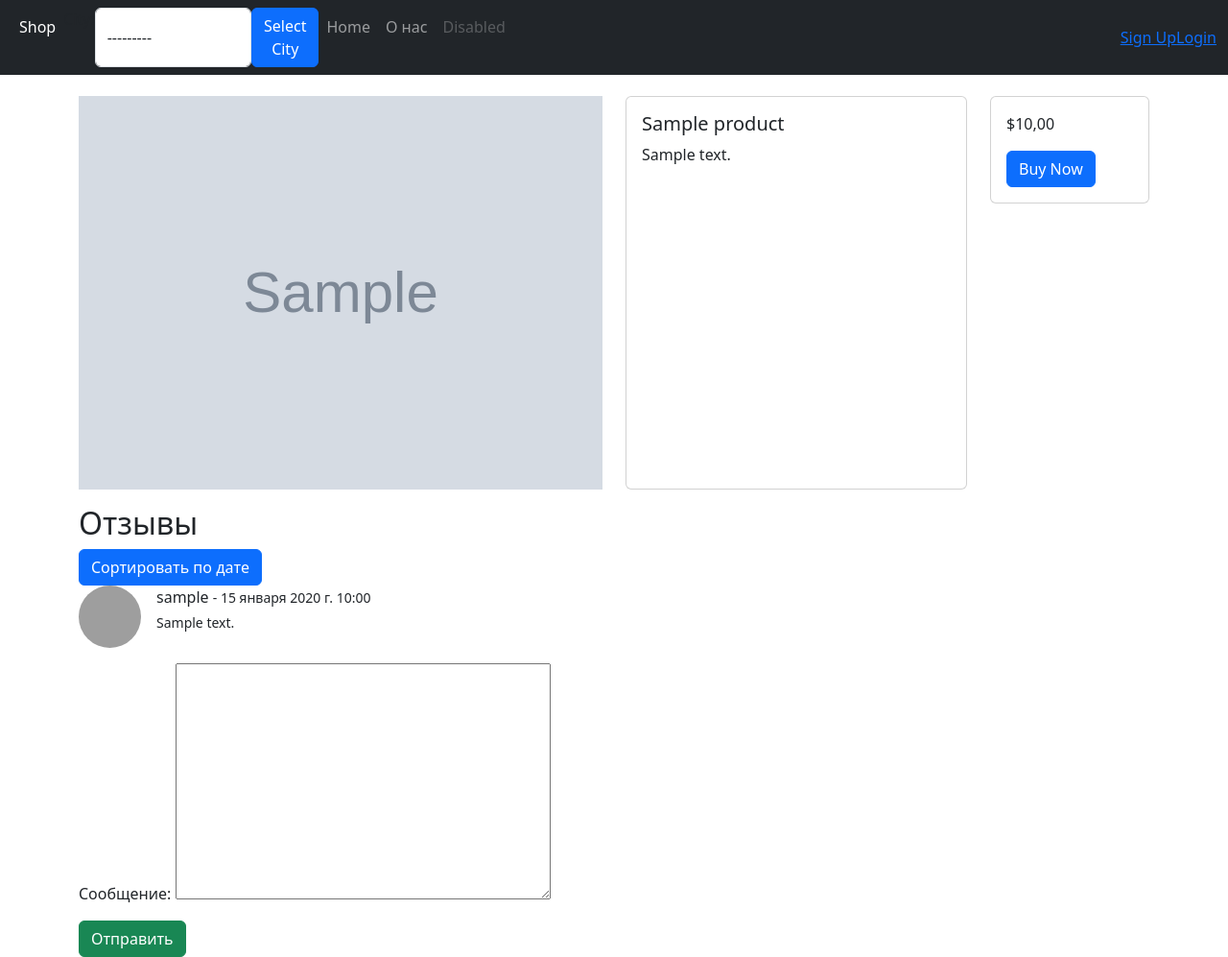
After one commit to vladislav918/Django, a Django app: a page that uses templates/base.html in a window 1280 px wide. The commit adds this page. Shown: the whole page at 96% size. Run offline with Django 4.2, Linux system fonts and the light colour scheme; data comes from the database, SQL or seed files in the repository; tables that the repository leaves empty hold one stand-in row (values such as "Sample post"); grey boxes marked "Sample" are stand-in pictures; parts of the project's set-up code (start-up, migrations or seed data) failed here and were passed over; grey boxes are pictures that could not be loaded.

Commit message:
create product comment

```diff
--- /dev/null
+++ b/goods/forms.py
@@ -0,0 +1,8 @@
+from django import forms
+from .models import Comment
+
+
+class CommentForm(forms.ModelForm):
+    class Meta:
+        model = Comment
+        fields = ['context']
--- a/goods/models.py
+++ b/goods/models.py
@@ -1,10 +1,14 @@
 from django.db import models
 from django.urls import reverse
+from django.contrib.auth import get_user_model
+
+User = get_user_model()
 
 
 class Category(models.Model):
     name = models.CharField(max_length=150, unique=True, verbose_name='Название')
     slug = models.SlugField(max_length=200, unique=True, blank=True, null=True, verbose_name='URL')
+
 
     class Meta:
         verbose_name = 'Категорию'
@@ -32,8 +36,19 @@ class Product(models.Model):
 
 
     def get_absolute_url(self):
-        return reverse("model_detail", kwargs={"pk": self.pk})
+        return reverse("product_detail", kwargs={"slug": self.slug})
 
 
     def __str__(self):
         return self.name
+
+
+class Comment(models.Model):
+    context = models.TextField(verbose_name="Сообщение")
+    user = models.ForeignKey(User, on_delete=models.CASCADE, verbose_name="Пользователь")
+    product = models.ForeignKey(Product, on_delete=models.PROTECT, verbose_name="Пост")
+    created = models.DateTimeField(auto_now_add=True)
+
+
+    def __str__(self):
+        return f"{self.product} - {self.user}"
--- /dev/null
+++ b/goods/services.py
@@ -0,0 +1,17 @@
+from .models import Comment
+
+
+def get_comments(product, request):
+    """ Возвращает комментарии сортированные по дате """
+    sort_by = request.GET.get('sort_by', 'created_at')
+    sort_dir = request.GET.get('sort_dir', 'desc')
+
+    if sort_by == 'created_at':
+        if sort_dir == 'asc':
+            comments = Comment.objects.filter(product=product).order_by('created')
+        else:
+            comments = Comment.objects.filter(product=product).order_by('-created')
+    else:
+        comments = Comment.objects.filter(product=product).order_by('-created')
+
+    return comments
--- /dev/null
+++ b/goods/templates/goods/comment_form.html
@@ -0,0 +1,5 @@
+<form action="{% url 'comment_form' %}" method="post">
+    {% csrf_token %}
+    {{ form.as_p }}
+    <button class="btn btn-success" type="submit">Отправить</button>
+</form>
--- /dev/null
+++ b/goods/templates/goods/comment_list.html
@@ -0,0 +1,27 @@
+<h2>Отзывы</h2>
+<div class="btn-group" role="group">
+    <button id="sortByCreated_at" class="btn btn-primary">Cортировать по дате</button>
+</div>
+
+<div class="card-body col-md-6">
+    {% for comment in comments %}
+        <div class="d-flex align-items-start mb-3">
+            <img class="rounded-circle shadow-1-strong me-3" src="#" alt="avatar" width="65" height="65" />
+            <div class="flex-grow-1 flex-shrink-1">
+                <div>
+                    <p class="mb-1">{{ comment.user}} <span class="small">- {{ comment.created}}</span></p>
+                    <p class="small mb-0">{{ comment.context }}</p>
+                </div>
+            </div>
+        </div>
+    {% endfor %}
+</div>
+
+<script>
+    document.getElementById('sortByCreated_at').addEventListener('click', function() {
+        var url = new URL(window.location.href);
+        url.searchParams.set('sort_by', 'created_at');
+        url.searchParams.set('sort_dir', url.searchParams.get('sort_dir') === 'asc' ? 'desc' : 'asc');
+        window.location.href = url.toString();
+    });
+</script>
--- /dev/null
+++ b/goods/templates/goods/product_detail.html
@@ -0,0 +1,32 @@
+{% extends "base.html" %}
+
+
+{% block content%}
+<div class="row">
+    <div class="col-md-6 mb-3">
+        <img src="{{ goods.image.url }}" style="width: 100%; height: auto;" class="card-img-top" alt="Product Image">
+    </div>
+    <div class="col-md-4 mb-3">
+        <div class="card h-100 d-flex flex-column">
+            <div class="card-body">
+                <h5 class="card-title">{{ goods.name }}</h5>
+                <p class="card-text">{{ goods.description }}</p>
+            </div>
+        </div>
+    </div>
+    <div class="col-md-2">
+        <div class="card d-flex flex-column">
+            <div class="card-body">
+                <p class="card-text">${{ goods.price }}</p>
+                <a href="{{ goods.get_absolute_url }}" class="btn btn-primary mt-auto">Buy Now</a>
+            </div>
+        </div>
+    </div>
+</div>
+
+{% include 'goods/comment_list.html' %}
+
+{% include 'goods/comment_form.html' %}
+
+
+{% endblock %}
--- a/goods/urls.py
+++ b/goods/urls.py
@@ -1,7 +1,9 @@
 from django.urls import path
-from .views import ProductsView
+from .views import ProductsView, ProductDetalView, CommentCreateView
 
 
 urlpatterns = [
     path('', ProductsView.as_view(), name='home'),
+    path('<slug:slug>',ProductDetalView.as_view(),name='product_detail'),
+    path('comment/', CommentCreateView.as_view(), name='comment_form'),
 ]
--- a/goods/views.py
+++ b/goods/views.py
@@ -1,9 +1,28 @@
-from django.shortcuts import render
-from django.views.generic import ListView
+from django.views.generic import DetailView, ListView, CreateView
+
 from .models import Product
+from .forms import CommentForm
+from .services import get_comments
 
 
 class ProductsView(ListView):
     model = Product
     template_name = 'goods/product_list.html'
-    paginate_by = 5
+
+
+class ProductDetalView(DetailView):
+    model = Product
+    context_object_name = 'goods'
+
+    def get_context_data(self, **kwargs):
+        context = super().get_context_data(**kwargs)
+        product = self.get_object()
+        comments = get_comments(product, self.request)
+        context['comments'] = comments
+        context['form'] = CommentForm()
+        return context
+
+
+class CommentCreateView(CreateView):
+    form_class = CommentForm
+    template_name = "goods/comment_form.html"
--- a/templates/base.html
+++ b/templates/base.html
@@ -37,7 +37,7 @@
     </div>
   </nav>
   <!-- navbar -->
-<div class="container" style="padding-top: 56px;">
+<div class="container" style="padding-top: 100px;">
   {% block content %}
   {% endblock content %}
 </div>
```
Also changed, not shown: goods/admin.py (+6 -1 lines), goods/templates/goods/product_list.html (+7 -11 lines), goods/migrations/0003_comment.py (added), goods/migrations/0004_rename_post_comment_product.py (added).
